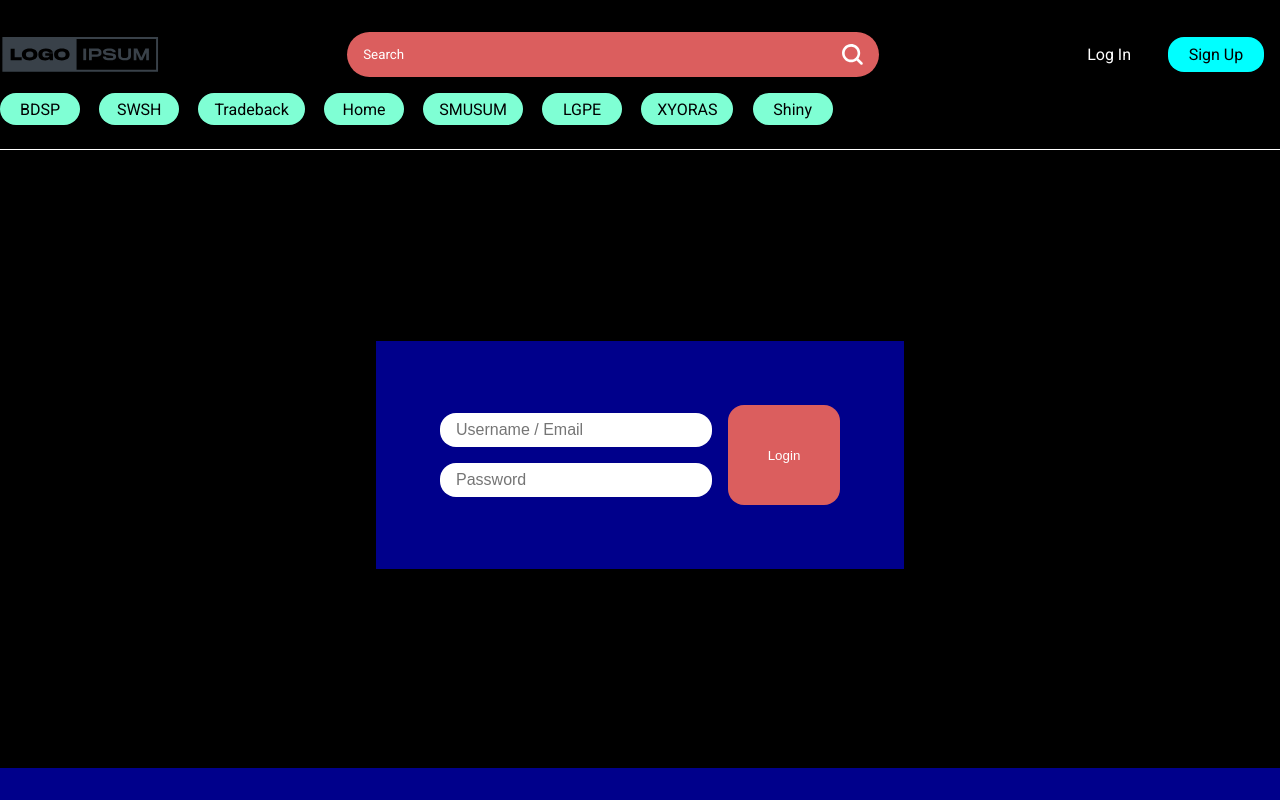
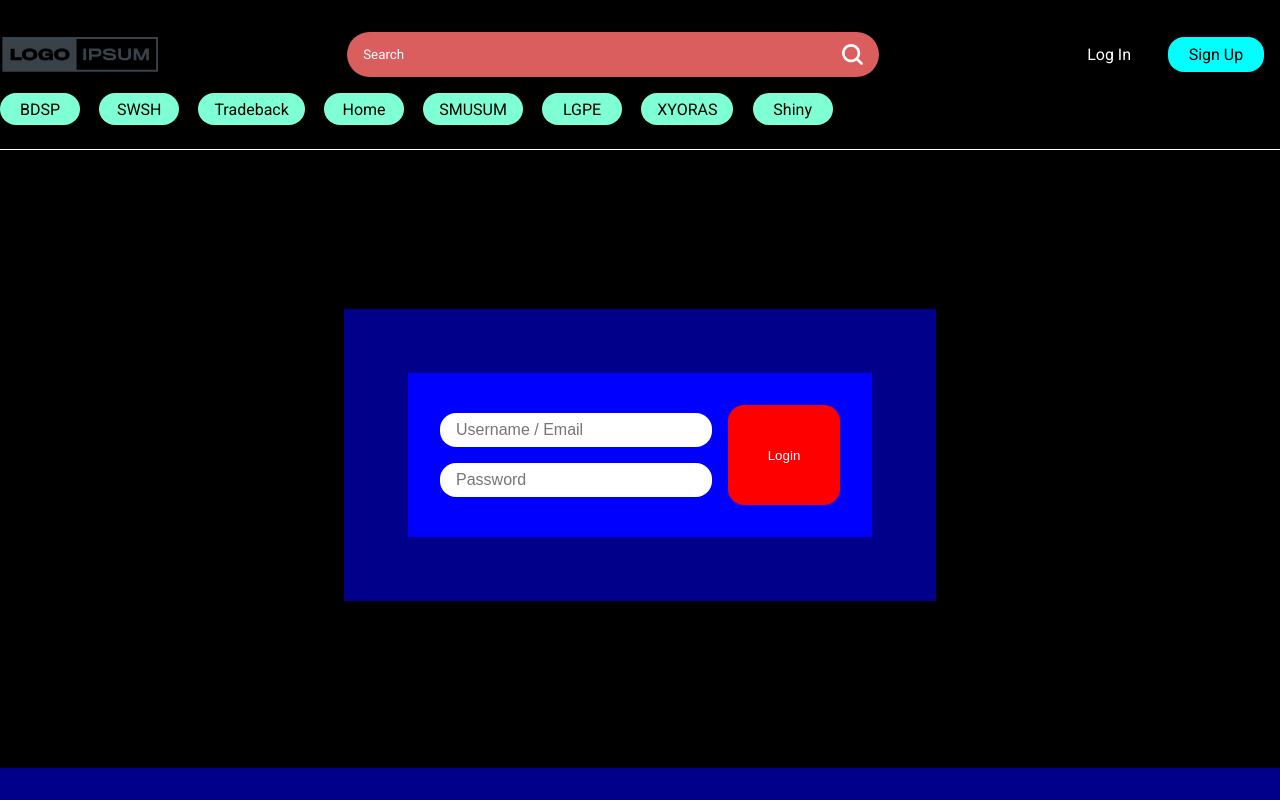
Before and after one commit to MarcyMagi/pokemon-trade-front, a Vue app: page /login in a window 1280 px wide. In both pictures the pointer is over the button "Login". Built offline with nearby package versions, Linux system fonts and the light colour scheme.

Commit message:
:rocket: deploy script changed for windows

```diff
--- a/package.json
+++ b/package.json
@@ -6,7 +6,7 @@
     "build": "vite build",
     "preview": "vite preview --port 5050",
     "lint": "eslint . --ext .vue,.js,.jsx,.cjs,.mjs --fix --ignore-path .gitignore",
-    "deploy": "deploy.sh"
+    "deploy": "deploy.bat"
   },
   "dependencies": {
     "vue": "^3.2.29",
--- a/src/views/ViewLogin.vue
+++ b/src/views/ViewLogin.vue
@@ -32,6 +32,8 @@ export default defineComponent({
 	form {
 		display: flex;
 		align-items: center;
+		padding: 2rem;
+		background-color: blue;
 
 	}
 
@@ -63,6 +65,10 @@ export default defineComponent({
 			background-color: rgb(219, 94, 94);
 			border-radius: 1rem;
 			margin-left: 1rem;
+			&:hover {
+				cursor: pointer;
+				background-color: red;
+			}
 		}
 	}
 
```
Also changed, not shown: 1 other file (tests, documents, lock files or other folders).
